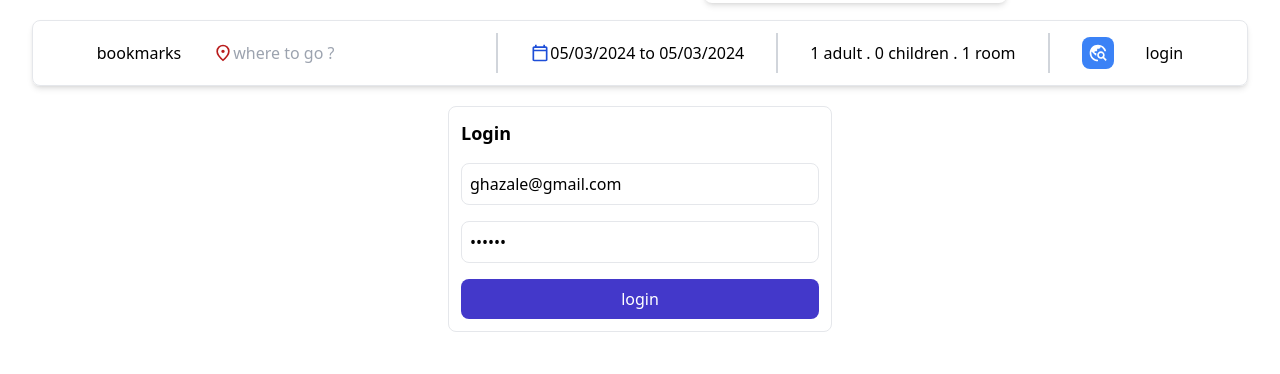
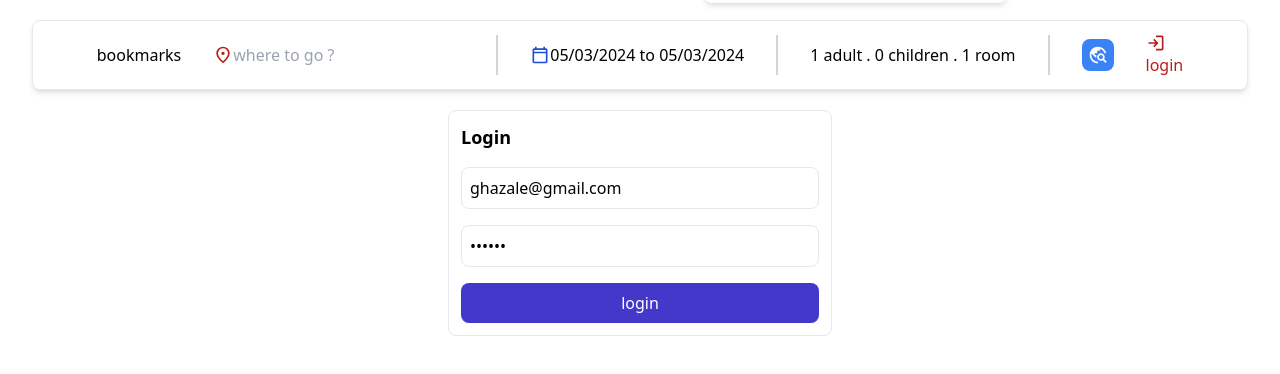
Before and after one commit to ghazaleaghaei/Hotel, a React (Vite) app: page /login in a window 1280 px wide. Shown: the top 374 px of the page. Built offline with nearby package versions, Linux system fonts and the light colour scheme; no server answers; data requests are answered from the project's data file.

Commit message:
commited by script

```diff
--- a/src/Components/Header/Header.jsx
+++ b/src/Components/Header/Header.jsx
@@ -7,6 +7,8 @@ import {
     Location,
     Calender,
     Search,
+    Logout,
+    LoginIcon
 } from "../../Svg/Exports"
 import {
     BookMarkList,
@@ -118,10 +120,13 @@ function Header() {
                     {isAuthenticated ?
                         <div class="flex gap-4">
                             <span>{user.name}</span>
-                            <button onClick={logoutHandler}>logout</button>
+                            <button onClick={logoutHandler}>
+                                <Logout class="w-5 aspect-square fill-red-700" />
+                            </button>
                         </div> :
                         <NavLink to="/login">
-                            login
+                            <LoginIcon class="w-5 aspect-square fill-red-700" />
+                            <span class="text-red-700">login</span>
                         </NavLink>
                     }
                 </div>
--- a/src/Components/Hotel/Hotel.jsx
+++ b/src/Components/Hotel/Hotel.jsx
@@ -22,6 +22,7 @@ function Hotel() {
                     alt={currentHotel?.name}
                     class="w-full aspect-[3/2] object-cover rounded-lg my-4"
                 />
+                <p class="text-blue-950 font-base leading-loose">{currentHotel?.summary}</p>
             </div>
         </div>
     )
--- a/src/Svg/Exports.jsx
+++ b/src/Svg/Exports.jsx
@@ -3,9 +3,13 @@ import Calender from "./Calender";
 import Search from "./Search";
 import ArrowLeft from "./ArrowLeft";
 import Trash from "./Trash"
+import Logout from "./Logout"
+import LoginIcon from "./LoginIcon"
 
 export { Location }
 export { Calender }
 export { Search }
 export { ArrowLeft }
 export { Trash }
+export { Logout }
+export { LoginIcon }
--- /dev/null
+++ b/src/Svg/LoginIcon.jsx
@@ -0,0 +1,14 @@
+const LoginIcon = ({ class: internalClass }) => {
+
+    return <svg
+        viewBox="0 -960 960 960"
+        class={internalClass || ""}
+    >
+        <path
+            d="M480-120v-80h280v-560H480v-80h280q33 0 56.5 23.5T840-760v560q0 33-23.5 56.5T760-120H480Zm-80-160-55-58 102-102H120v-80h327L345-622l55-58 200 200-200 200Z"
+        />
+    </svg>
+
+}
+
+export default LoginIcon
--- /dev/null
+++ b/src/Svg/Logout.jsx
@@ -0,0 +1,14 @@
+const Logout = ({ class: internalClass }) => {
+
+    return <svg
+        viewBox="0 -960 960 960"
+        class={internalClass || ""}
+    >
+        <path
+            d="M200-120q-33 0-56.5-23.5T120-200v-560q0-33 23.5-56.5T200-840h280v80H200v560h280v80H200Zm440-160-55-58 102-102H360v-80h327L585-622l55-58 200 200-200 200Z"
+        />
+    </svg>
+
+}
+
+export default Logout
```
Also changed, not shown: server/db.json.
